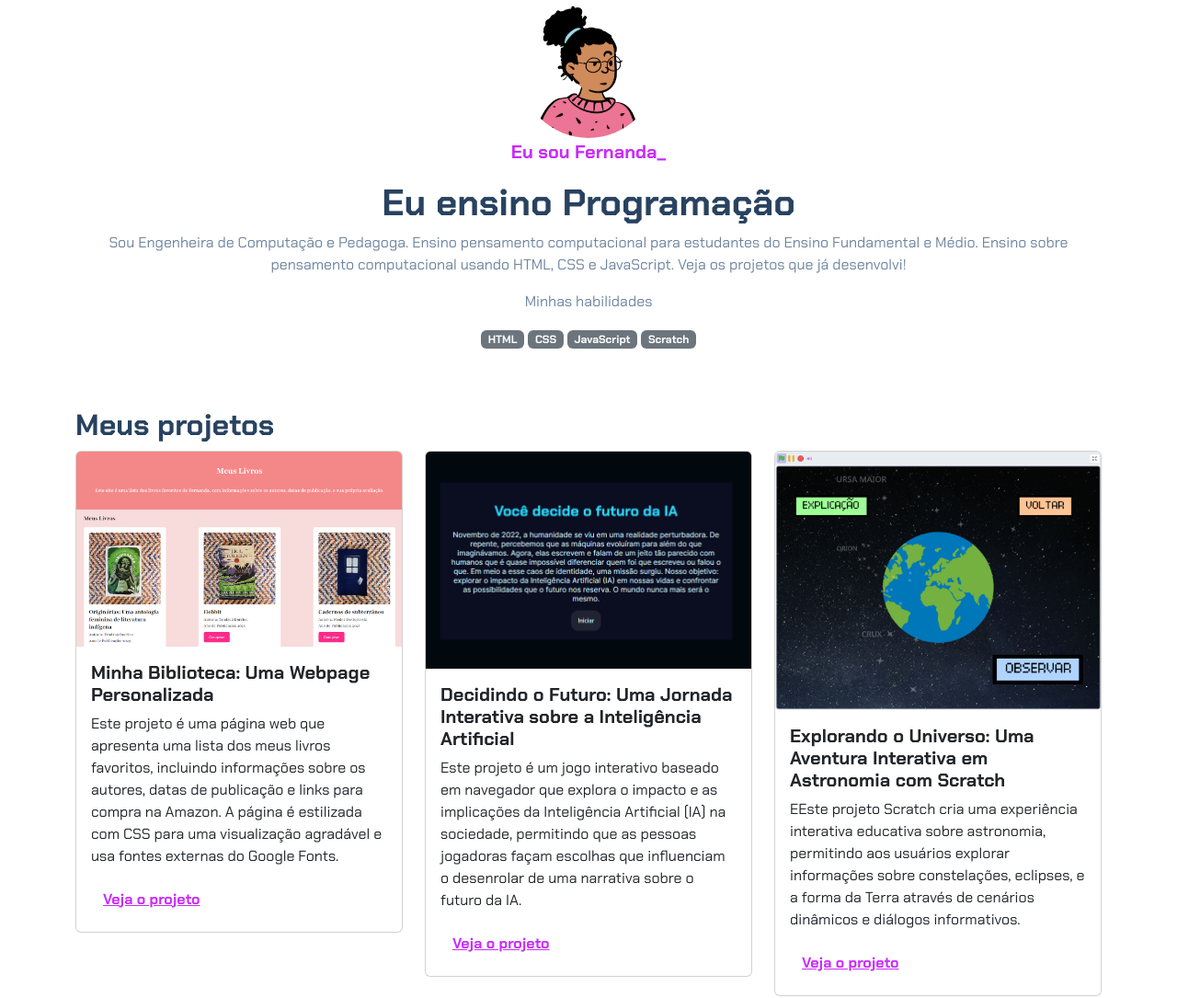
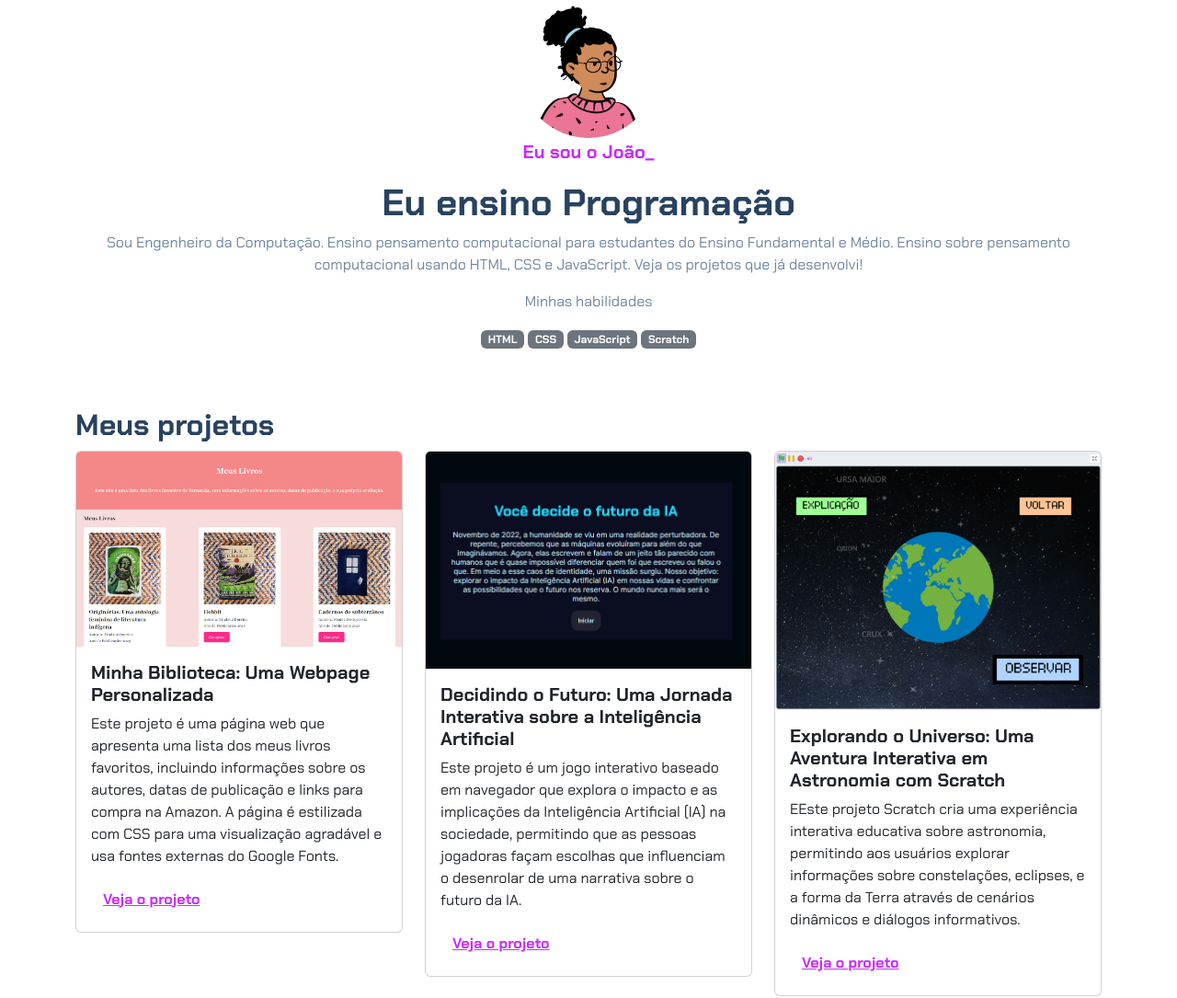
Before and after one commit to milin12345/portifolio.alura, a plain HTML site: page index.html in a window 1280 px wide. Shown: the top 1085 px of the page at 92% size. Drawn offline with nearby package versions, Linux system fonts and the light colour scheme; files whose address does not match are found by name.

Commit message:
Update index.html

```diff
--- a/index.html
+++ b/index.html
@@ -14,9 +14,9 @@
     <header class="container text-center">
         <img src="img/avatar-perfil.png" alt="avatar da Fernanda" class="rounded-circle" width="150" height="150"
             srcset="">
-        <p class="lead">Eu sou Fernanda_</p>
+        <p class="lead">Eu sou o João_</p>
         <h1>Eu ensino Programação</h1>
-        <p>Sou Engenheira de Computação e Pedagoga. Ensino pensamento computacional para estudantes do Ensino
+        <p>Sou Engenheiro da Computação. Ensino pensamento computacional para estudantes do Ensino
             Fundamental e Médio. Ensino sobre pensamento computacional usando HTML, CSS e JavaScript. Veja os projetos
             que já desenvolvi!</p>
         <p>Minhas habilidades</p>
```
